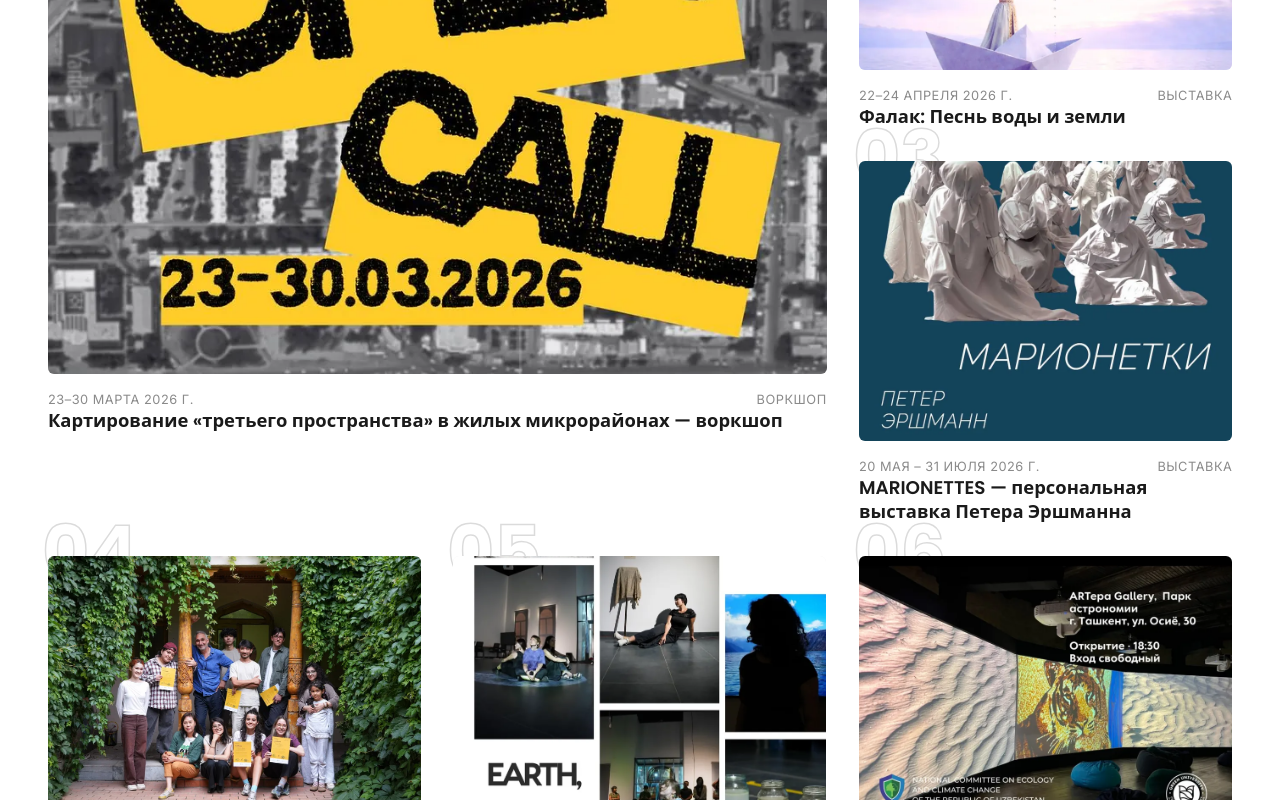
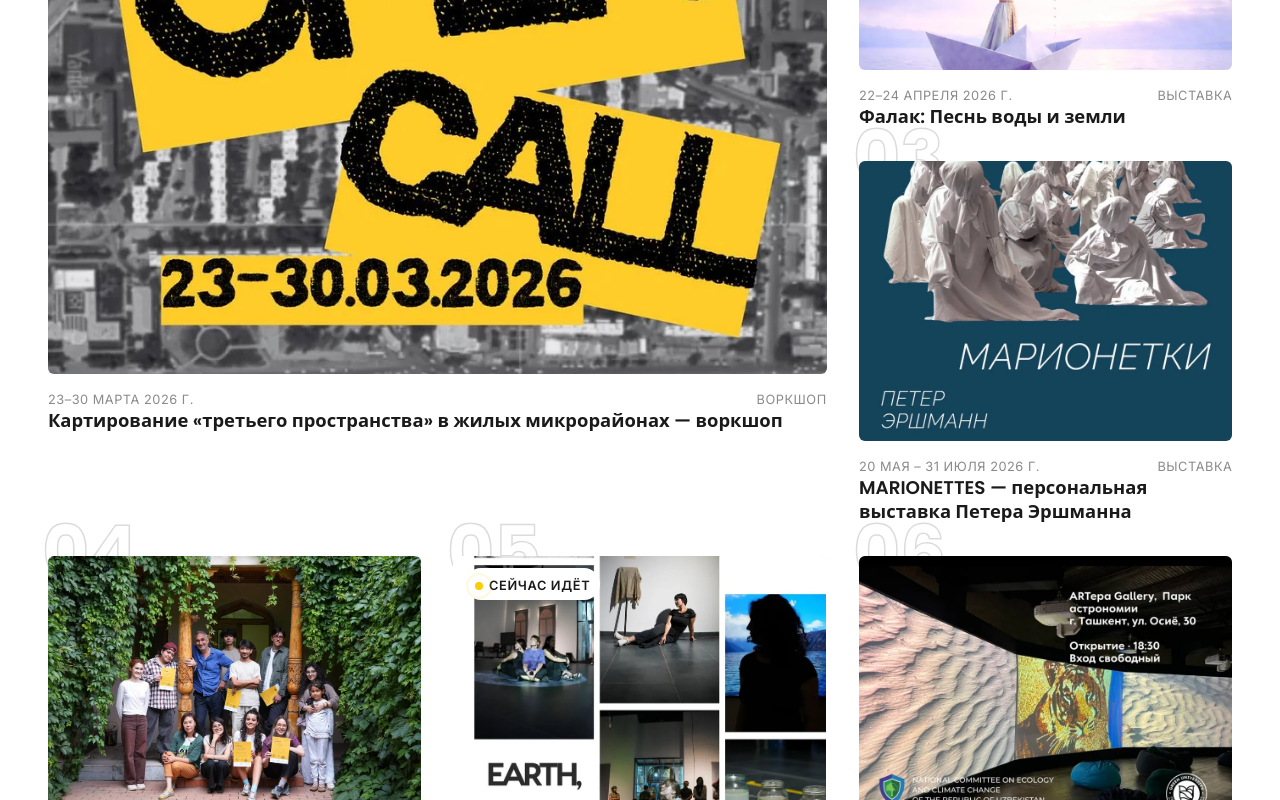
Before and after one commit to Saidakbar007/ArtStation, a React (Vite) app: page / in a window 1280 px wide. Shown: the part 1602-2402 px from the top of the page. Built offline with nearby package versions, Linux system fonts and the light colour scheme; no server answers.

Commit message:
Artstation01

```diff
--- a/src/data/events.ts
+++ b/src/data/events.ts
@@ -1170,9 +1170,13 @@ export const fullEvents: EventFull[] = [
     hasFullContent: true,
     startDate: '2026-09-01',
     // Точная дата воркшопа не подтверждена (только «пять дней», без чисел) —
-    // вместо конкретного числа показываем месяц. Итоговая выставка, на
-    // которую эти воркшопы работали, теперь известна и датирована — см.
+    // вместо конкретного числа показываем месяц. endDate поставлен на день
+    // перед открытием «Слияний» (18.09) как разумная верхняя граница:
+    // это последний этап перед выставкой, поэтому событие остаётся
+    // «идёт сейчас» вплоть до её открытия. Итоговая выставка, на которую
+    // эти воркшопы работали, теперь известна и датирована — см.
     // exh_interflows_2026 ниже.
+    endDate: '2026-09-17',
     dateLabel: { ru: 'Сентябрь 2026', uz: '2026-yil sentabr', en: 'September 2026' },
     place: 'ARTepa Gallery by Green University, Tashkent',
     coverImage: 'images/events/ws_earth_water_air_2026/cover.webp',
```
